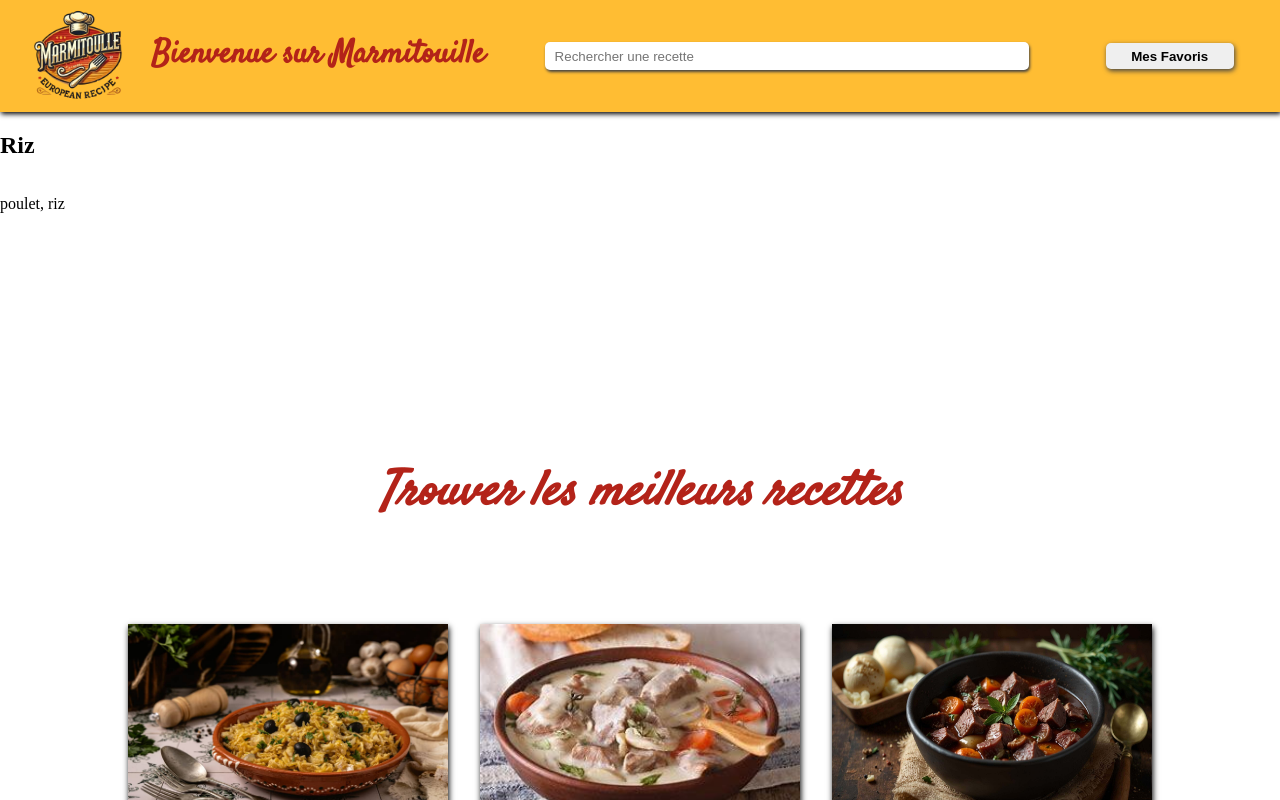
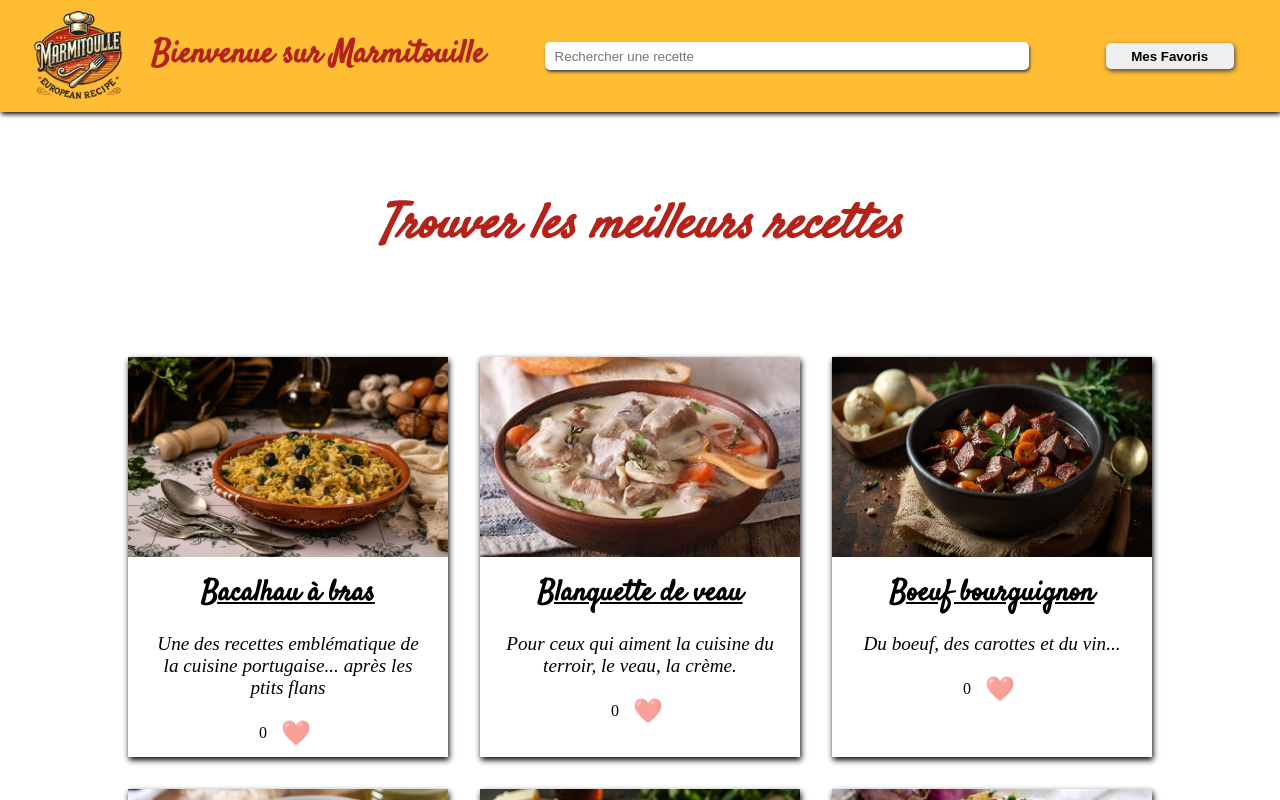
Before and after one commit to FarCodeFR/Marmitouille, a React (Vite) app: page / in a window 1280 px wide. Shown: the top 800 px of the page. Built offline with nearby package versions, Linux system fonts and the light colour scheme.

Commit message:
Remove elements who disfunctioned

```diff
--- a/src/App.tsx
+++ b/src/App.tsx
@@ -88,7 +88,7 @@ const recipes = [
     likes: 0,
   },
 ];
-import Recette from "./Components/recette";
+// import Recette from "./Components/recette";
 
 function App() {
   const [searchQuery, setSearchQuery] = useState("");
@@ -117,7 +117,6 @@ function App() {
       <nav className="maNavBar">
         <Header searchQuery={searchQuery} setSearchQuery={setSearchQuery} />
       </nav>
-      <Recette />
       <h2 className="titre">Trouver les meilleurs recettes</h2>
       <main>
         {filteredRecipes.map((el) => {
--- a/src/Components/Recette.tsx
+++ b/src/Components/Recette.tsx
@@ -1,16 +1,16 @@
-import "../assets/Style/Recette.css";
-const lesrecette = [{ titre: "Riz au poulet", Ingrédient: "riz au poulet" }];
+// import "../assets/Style/Recette.css";
+// const lesrecette = [{ titre: "Riz au poulet", Ingrédient: "riz au poulet" }];
 
-function Recette() {
-  return (
-    <>
-      <section>
-        <h2>Riz</h2>
-        <p>poulet, riz</p>
-      </section>
-    </>
-  );
-}
-export default Recette;
+// function Recette() {
+//   return (
+//     <>
+//       <section>
+//         <h2>Riz</h2>
+//         <p>poulet, riz</p>
+//       </section>
+//     </>
+//   );
+// }
+// export default Recette;
 
 // https://excalidraw.com/#room=0b4fd9b676510ae6df27,i-wmsGnZye5uxAxR_wWWNw
```
